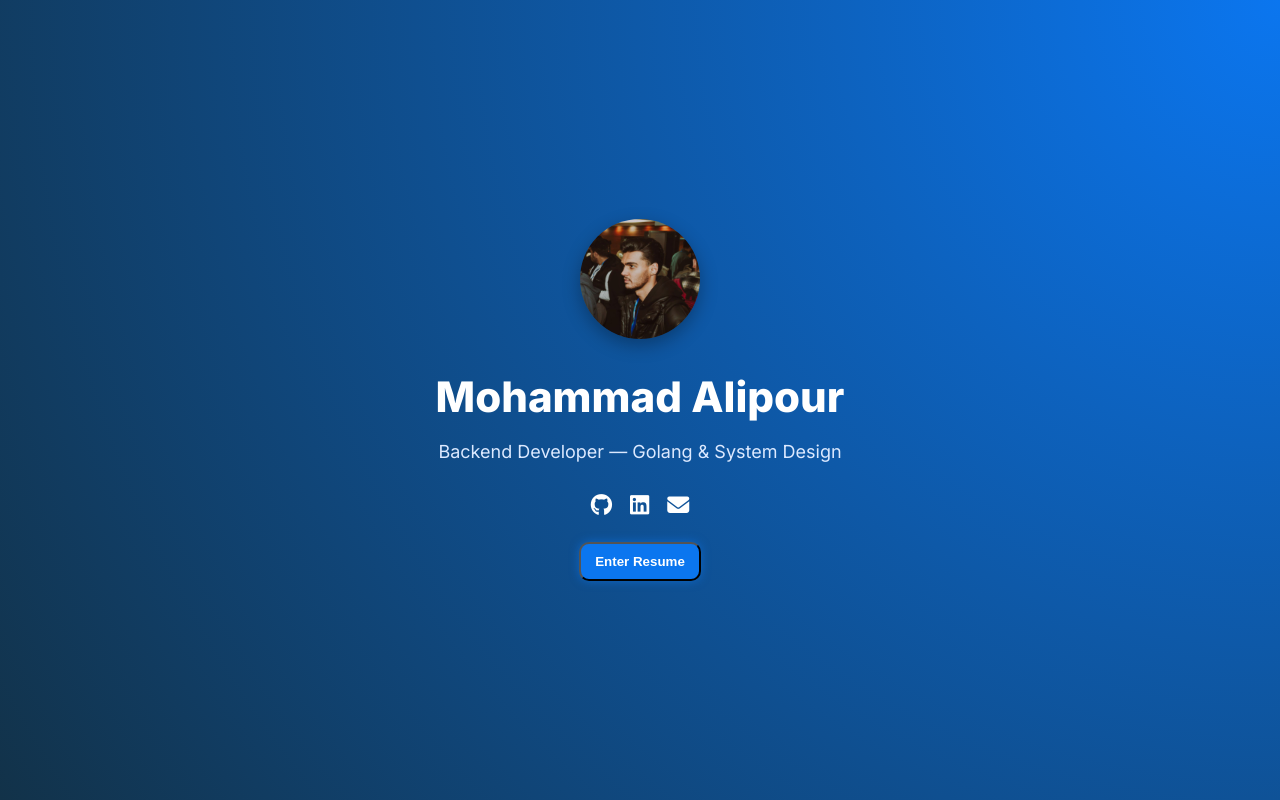
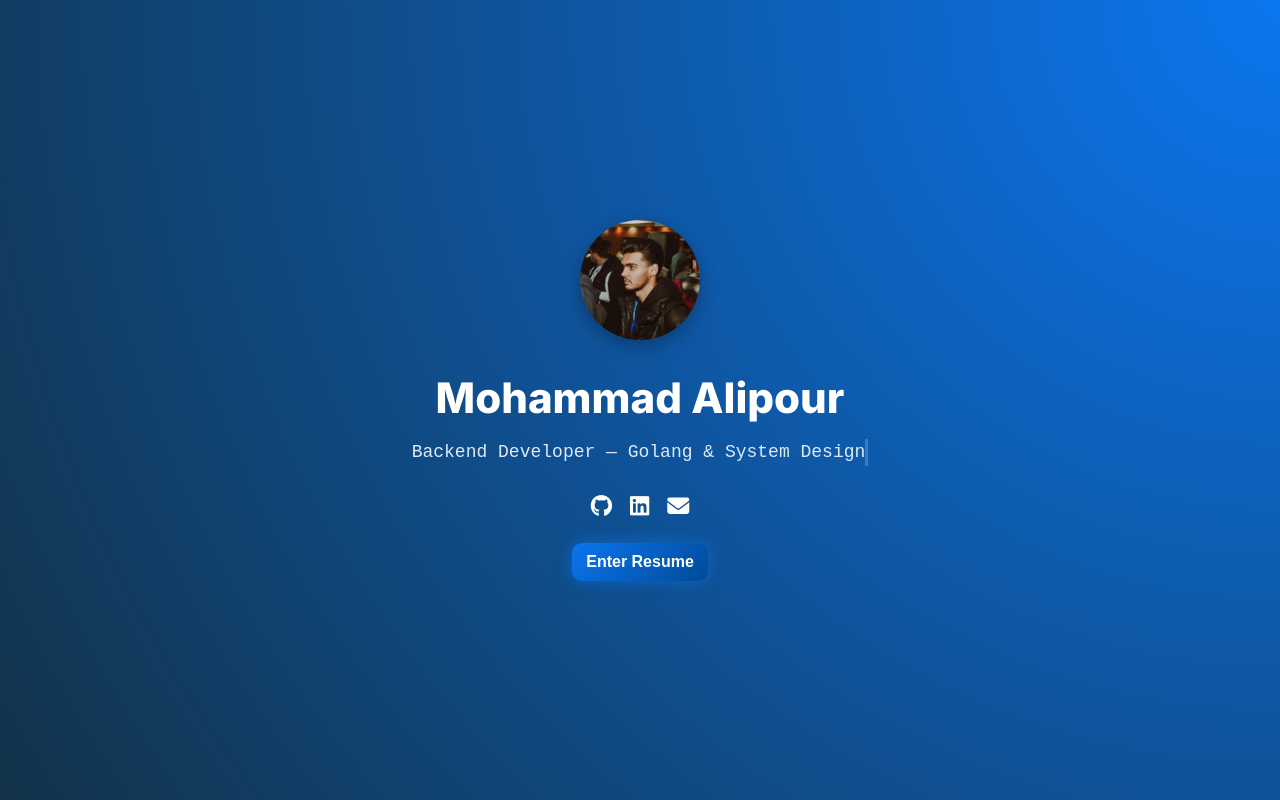
Before and after one commit to Mohammad-Alipour/mohammad-alipour.github.io, a plain HTML site: page index.html in a window 1280 px wide. Drawn offline with Linux system fonts and the light colour scheme.

Commit message:
Update resume details

```diff
--- a/index.html
+++ b/index.html
@@ -19,7 +19,7 @@
     <div class="landing-content">
       <img src="assets/profile.jpg" alt="Mohammad Alipour" class="landing-avatar">
       <h1>Mohammad Alipour</h1>
-      <p>Backend Developer — Golang & System Design</p>
+      <p id="typeText" class="typing-text"></p>
 
       <div class="socials">
         <a href="https://github.com/mohammad-alipour" target="_blank" aria-label="GitHub">
@@ -33,7 +33,7 @@
         </a>
       </div>
 
-      <button id="enterBtn" class="btn btn-primary">Enter Resume</button>
+      <button id="enterBtn" class="btn enter-btn">Enter Resume</button>
     </div>
   </div>
 
--- a/script.js
+++ b/script.js
@@ -17,13 +17,26 @@ function applyTheme(isDark) {
   localStorage.setItem('theme', isDark ? 'dark' : 'light');
 }
 
-// Load from localStorage or system preference
 const saved = localStorage.getItem('theme');
 if (saved) applyTheme(saved === 'dark');
 else applyTheme(prefersDark.matches);
 
 prefersDark.addEventListener('change', e => applyTheme(e.matches));
 if (themeBtn) themeBtn.addEventListener('click', () => applyTheme(!document.body.classList.contains('dark')));
+
+// Typing effect for landing subtitle
+const typeText = document.getElementById("typeText");
+const text = "Backend Developer — Golang & System Design";
+let idx = 0;
+
+function type() {
+  if (idx < text.length) {
+    typeText.textContent += text.charAt(idx);
+    idx++;
+    setTimeout(type, 80);
+  }
+}
+if (typeText) type();
 
 // Landing transition
 const landing = document.getElementById('landing');
@@ -40,9 +53,9 @@ if (enterBtn) {
       resumeWrap.style.opacity = 0;
       document.body.classList.remove('landing-active');
       requestAnimationFrame(() => {
-        resumeWrap.style.transition = 'opacity 0.6s ease';
+        resumeWrap.style.transition = 'opacity 0.8s ease';
         resumeWrap.style.opacity = 1;
       });
-    }, 600);
+    }, 700);
   });
 }
--- a/style.css
+++ b/style.css
@@ -48,6 +48,7 @@ body:not(.landing-active) {
 }
 .hidden { display: none; }
 
+/* LANDING PAGE */
 .landing {
   position: fixed;
   inset: 0;
@@ -82,12 +83,32 @@ body:not(.landing-active) {
   margin: 0 0 10px;
   font-weight: 800;
 }
+
 .landing p {
   margin: 0 0 24px;
   font-size: 18px;
   color: #dce9ff;
 }
 
+/* Typing Effect */
+.typing-text {
+  font-size: 18px;
+  color: #dce9ff;
+  min-height: 24px;
+  font-family: monospace;
+  border-right: 3px solid #fff;
+  white-space: nowrap;
+  overflow: hidden;
+  width: fit-content;
+  margin: 0 auto 24px;
+  animation: blink 0.8s infinite;
+}
+
+@keyframes blink {
+  50% { border-color: transparent; }
+}
+
+/* Socials */
 .socials {
   display: flex;
   justify-content: center;
@@ -104,6 +125,49 @@ body:not(.landing-active) {
   color: var(--accent);
 }
 
+/* Enter Button */
+.enter-btn {
+  background: linear-gradient(135deg, #0b76ef, #004a99);
+  color: #fff;
+  font-weight: 700;
+  padding: 12px 26px;
+  border-radius: 50px;
+  border: none;
+  cursor: pointer;
+  font-size: 16px;
+  box-shadow: 0 0 16px rgba(11,118,239,0.6);
+  transition: all 0.3s ease;
+  position: relative;
+  overflow: hidden;
+}
+
+.enter-btn:hover {
+  transform: translateY(-2px);
+  box-shadow: 0 0 26px rgba(11,118,239,0.9);
+}
+
+/* Ripple effect */
+.enter-btn::after {
+  content: "";
+  position: absolute;
+  left: 50%;
+  top: 50%;
+  width: 0;
+  height: 0;
+  background: rgba(255,255,255,0.3);
+  border-radius: 50%;
+  transform: translate(-50%, -50%);
+  opacity: 0;
+  transition: width 0.4s ease, height 0.4s ease, opacity 0.8s;
+}
+.enter-btn:active::after {
+  width: 200px;
+  height: 200px;
+  opacity: 0;
+  transition: 0s;
+}
+
+/* Landing Fade Out */
 .landing.fade-out {
   opacity: 0;
   visibility: hidden;
```
